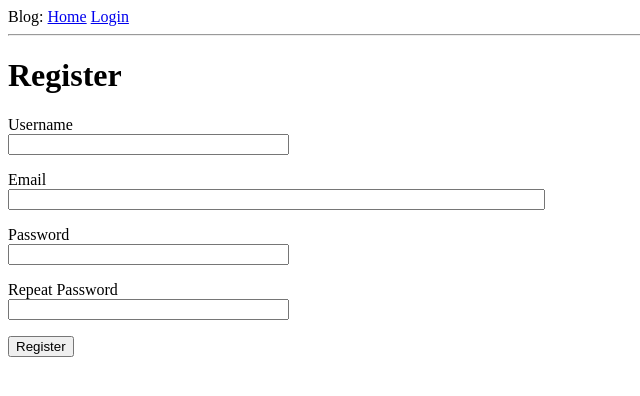
After one commit to Andriantiana/blog, a Flask app: page /register in a window 1280 px wide. The commit adds this page. Shown: the top 396 px of the page, without its empty margins (0-640 px from the left). Run offline with Flask 2, Linux system fonts and the light colour scheme.

Commit message:
Login with flask

```diff
--- a/app/__init__.py
+++ b/app/__init__.py
@@ -9,5 +9,6 @@ app.config.from_object(Config)
 db = SQLAlchemy(app)
 migrate = Migrate(app, db)
 login = LoginManager(app)
+login.login_view = "login"
 
 from app import routes, models
--- a/app/forms.py
+++ b/app/forms.py
@@ -1,9 +1,28 @@
 from flask_wtf import FlaskForm
 from wtforms import StringField, PasswordField, BooleanField, SubmitField
-from wtforms.validators import DataRequired
+from wtforms.validators import DataRequired, ValidationError, Email, EqualTo
+from app.models import User
 
 class LoginForm(FlaskForm):
     username = StringField("Username", validators = [DataRequired()])
     password = PasswordField("Password", validators = [DataRequired()])
     remember_me = BooleanField("Remember Me")
     submit = SubmitField("Sign In")
+
+class RegistrationForm(FlaskForm):
+    username = StringField("Username", validators = [DataRequired()])
+    email = StringField("Email", validators = [DataRequired(), Email()])
+    password = PasswordField("Password", validators = [DataRequired()])
+    password2 = PasswordField(
+            "Repeat Password", validators = [DataRequired(), EqualTo("password")])
+    submit = SubmitField("Register")
+
+    def validate_username(self, username):
+        user = User.query.filter_by(username = username.data).first()
+        if user is not None:
+            raise ValidationError("Please use a different username.")
+
+    def validate_email(self, email):
+        user = User.query.filter_by(email = email.data).first()
+        if user is not None:
+            raise ValidationError("Please use a different email address.")
--- a/app/routes.py
+++ b/app/routes.py
@@ -1,24 +1,26 @@
-from flask import render_template, flash, redirect, url_for
-from app import app
-from app.forms import LoginForm
-from flask_login import current_user, login_user
+from flask import render_template, flash, redirect, url_for, request
+from app import app, db
+from app.forms import LoginForm, RegistrationForm
+from flask_login import current_user, login_user, logout_user, login_required
 from app.models import User
+from werkzeug.urls import url_parse
 
 @app.route("/")
 @app.route("/index")
+@login_required
 def index():
-    user = {"username":"Tiana"}
     posts = [
             {
-                "author" : {"username" : "John"},
-                "body" : "Beautiful day in Portland!"
+                "author":{"username":"John"},
+                "body":"Beautiful day in Portland!"
                 },
             {
-                "author" : {"username" : "Susan"},
-                "body" :"The Avengers movie was so cool!"
+                "author":{"username":"Susan"},
+                "body":"The Avengers movie was so cool!"
                 }
             ]
-    return render_template("index.html", title = "Home", user=user, posts=posts)
+
+    return render_template("index.html", title = "Home page", posts=posts)
 
 @app.route("/login", methods = ["GET", "POST"])
 def login():
@@ -31,5 +33,27 @@ def login():
             flash("Invalid username or password")
             return redirect(url_for("login"))
         login_user(user, remember = form.remember_me.data)
+        next_page = request.args.get("next")
+        if not next_page or url_parse(next_page).netloc != "" :
+            next_page = url_for("index")
+        return redirect(next_page)
+    return render_template("login.html", title = "Sign In", form = form)
+
+@app.route("/logout")
+def logout():
+    logout_user()
+    return redirect(url_for("index"))
+
+@app.route("/register", methods = ["GET", "POST"])
+def register():
+    if current_user.is_authenticated:
         return redirect(url_for("index"))
-    return render_template("login.html", title = "Sign In", form = form)
+    form = RegistrationForm()
+    if form.validate_on_submit():
+        user = User(username = form.username.data, email = form.email.data)
+        user.set_password(form.password.data)
+        db.session.add(user)
+        db.session.commit()
+        flash("Congratulations, you are now a registered user!")
+        return redirect(url_for("login"))
+    return render_template("register.html", title = "Register", form = form)
--- a/app/templates/base.html
+++ b/app/templates/base.html
@@ -11,7 +11,11 @@
 		<div>
 			Blog:
 			<a href="{{ url_for('index') }}">Home</a>
+			{% if current_user.is_anonymous %}
 			<a href="{{ url_for('login') }}">Login</a>
+			{% else %}
+			<a href="{{ url_for('logout') }}">Logout</a>
+			{% endif %}
 		</div>
 
 		<hr/>
--- a/app/templates/index.html
+++ b/app/templates/index.html
@@ -1,7 +1,7 @@
 {% extends "base.html" %}
 
 {% block content %}
-    <h1>Hi, {{ user.username }}!</h1>
+    <h1>Hi, {{ current_user.username }}!</h1>
     {% for post in posts %}
     <div><p>{{ post.author.username }} says : <b>{{ post.body }}</b></p></div>
     {% endfor %}
--- a/app/templates/login.html
+++ b/app/templates/login.html
@@ -21,4 +21,5 @@
 	    <p>{{ form.remember_me() }} {{ form.remember_me.label }}</p>
 	    <p>{{ form.submit() }}</p>
     </form>
+    <p>New User? <a href="{{ url_for('register') }}">Click to Register!</a></p>
 {% endblock %}
--- /dev/null
+++ b/app/templates/register.html
@@ -0,0 +1,37 @@
+{% extends "base.html" %}
+
+{% block content %}
+    <h1>Register</h1>
+    <form action="" method="post">
+	    {{ form.hidden_tag() }}
+	    <p>
+	        {{ form.username.label }}<br/>
+		{{ form.username(size=32) }}<br/>
+		{% for error in form.username.errors %}
+		    <span style="color:red;">[{{ error }}]</span>
+		{% endfor %}
+	    </p>
+	    <p>
+	        {{ form.email.label }}<br/>
+		{{ form.email(size=64) }}<br/>
+		{% for error in form.email.errors %}
+		    <span style="color:red;">[{{ error }}]</span>
+		{% endfor %}
+	    </p>
+		<p>
+	        {{ form.password.label }}<br/>
+		{{ form.password(size=32) }}<br/>
+		{% for error in form.password.errors %}
+		    <span style="color:red;">[{{ error }}]</span>
+		{% endfor %}
+	    </p>
+        <p>
+	        {{ form.password2.label }}<br/>
+		{{ form.password2(size=32) }}<br/>
+		{% for error in form.password2.errors %}
+		    <span style="color:red;">[{{ error }}]</span>
+		{% endfor %}
+	    </p>
+		<p>{{ form.submit() }}</p>
+	</form>
+{% endblock %}
```
